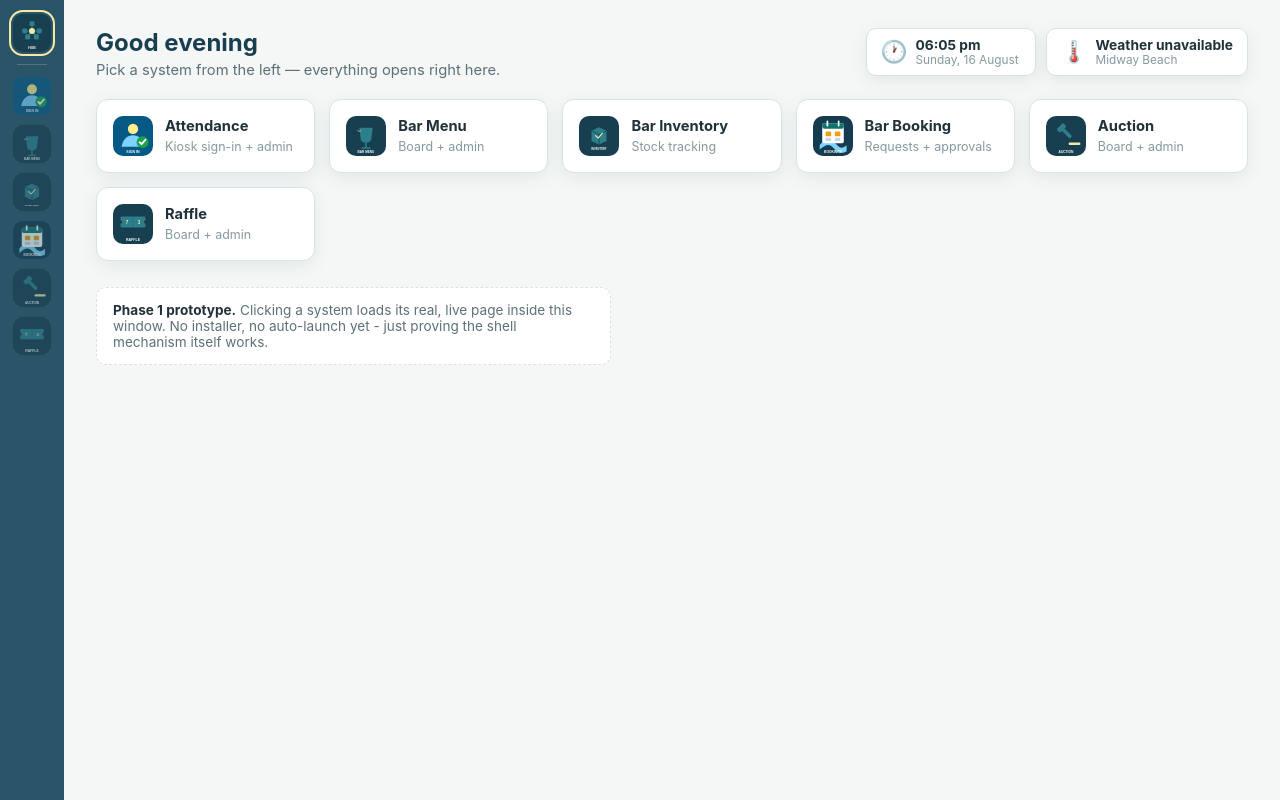
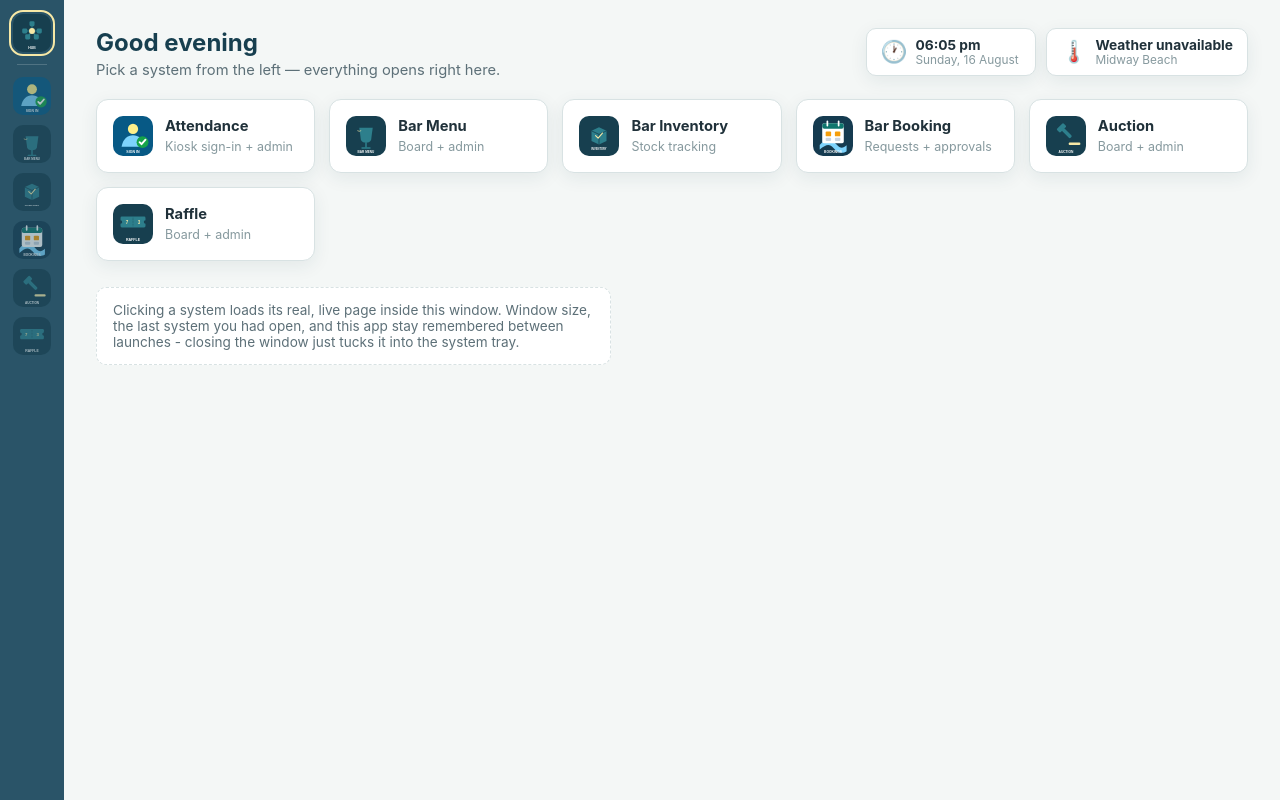
Before and after one commit to midwaysurfbar/mslsc-shell, an Electron app: page renderer/index.html in a window 1280 px wide. Drawn offline with Linux system fonts and the light colour scheme; no server answers.

Commit message:
Update stale home-screen hint text
Said "no installer, no auto-launch yet" - no longer true since Phase 3
shipped a real installer. Replaced with what's actually true now.

Co-Authored-By: Claude Sonnet 5 <noreply@anthropic.com>

```diff
--- a/renderer/index.html
+++ b/renderer/index.html
@@ -216,7 +216,7 @@
       <div class="card" data-id="raffle"><img src="../assets/icons/icon-raffle.svg" alt="" /><div><b>Raffle</b><span>Board + admin</span></div></div>
     </div>
 
-    <div class="hint"><b>Phase 1 prototype.</b> Clicking a system loads its real, live page inside this window. No installer, no auto-launch yet - just proving the shell mechanism itself works.</div>
+    <div class="hint">Clicking a system loads its real, live page inside this window. Window size, the last system you had open, and this app stay remembered between launches - closing the window just tucks it into the system tray.</div>
   </main>
 
   <script>
```
